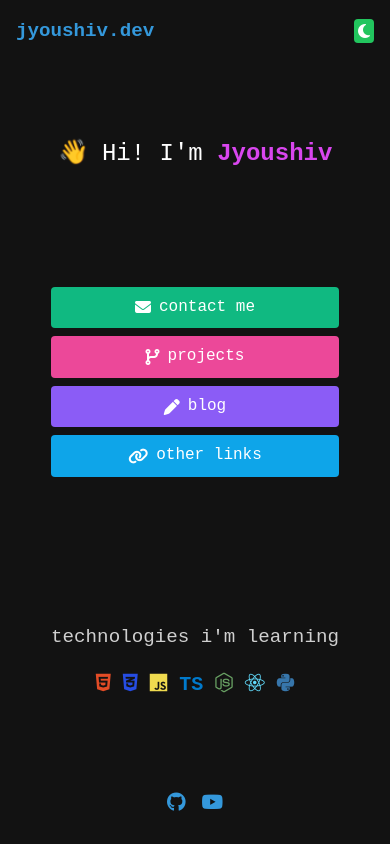
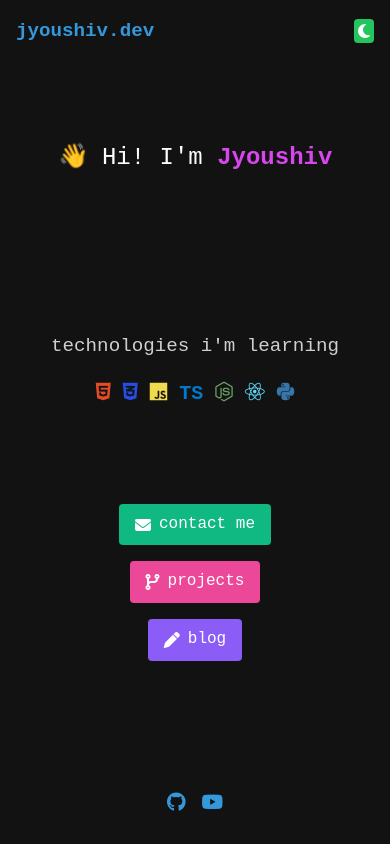
Before and after one commit to Jyoushiv/Jyoushiv.github.io, a plain HTML site: page index.html in a window 390 px wide. Drawn offline with Linux system fonts and the light colour scheme.

Commit message:
removed and perfected layout

```diff
--- a/css/style.css
+++ b/css/style.css
@@ -99,8 +99,9 @@ main {
 
 /* Navigation buttons */
 .nav-buttons {
-    display: grid;
-    grid-template-columns: repeat(auto-fit, minmax(150px, 1fr));
+    display: flex;
+    flex-wrap: wrap;
+    justify-content: center;
     gap: 0.5rem;
     width: 100%;
     max-width: 600px;
@@ -118,6 +119,7 @@ main {
     font-weight: 500;
     transition: transform 0.2s ease, opacity 0.2s ease;
     font-family: 'JetBrains Mono', 'Fira Code', 'Cascadia Code', monospace;
+    margin: 0 0.25rem;
 }
 
 .btn:hover {
@@ -139,6 +141,7 @@ main {
 
 .links-btn {
     background-color: var(--button-blue);
+    margin-top: 0.5rem;
 }
 
 .btn i {
@@ -435,7 +438,12 @@ footer {
 /* Responsive styles */
 @media (max-width: 768px) {
     .nav-buttons {
-        grid-template-columns: 1fr;
+        flex-direction: column;
+        align-items: center;
+    }
+
+    .btn {
+        margin: 0.25rem 0;
     }
 
     .greeting {
--- a/index.html
+++ b/index.html
@@ -23,21 +23,6 @@
                 <span class="wave">👋</span> Hi! I'm <span class="name">Jyoushiv</span>
             </div>
 
-            <div class="nav-buttons">
-                <a href="contact.html" class="btn contact-btn">
-                    <i class="fas fa-envelope"></i> contact me
-                </a>
-                <a href="projects.html" class="btn projects-btn">
-                    <i class="fas fa-code-branch"></i> projects
-                </a>
-                <a href="blog.html" class="btn blog-btn">
-                    <i class="fas fa-pen"></i> blog
-                </a>
-                <a href="links.html" class="btn links-btn">
-                    <i class="fas fa-link"></i> other links
-                </a>
-            </div>
-
             <section class="tech-section">
                 <h2>technologies i'm learning</h2>
                 <div class="tech-icons">
@@ -50,6 +35,18 @@
                     <div class="tech-icon python" title="Python"><i class="fab fa-python"></i></div>
                 </div>
             </section>
+
+            <div class="nav-buttons">
+                <a href="contact.html" class="btn contact-btn">
+                    <i class="fas fa-envelope"></i> contact me
+                </a>
+                <a href="projects.html" class="btn projects-btn">
+                    <i class="fas fa-code-branch"></i> projects
+                </a>
+                <a href="blog.html" class="btn blog-btn">
+                    <i class="fas fa-pen"></i> blog
+                </a>
+            </div>
         </main>
 
         <footer>
```
